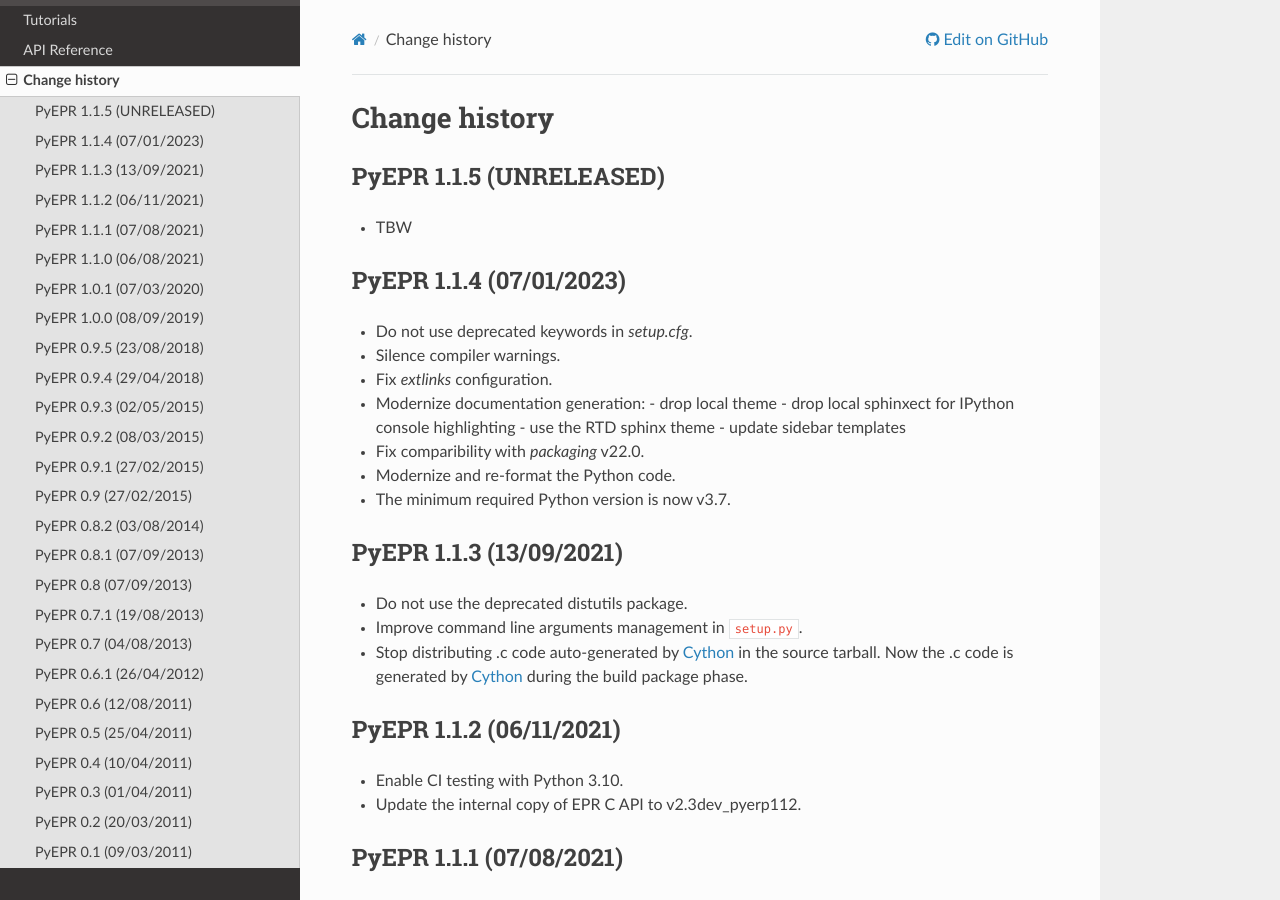
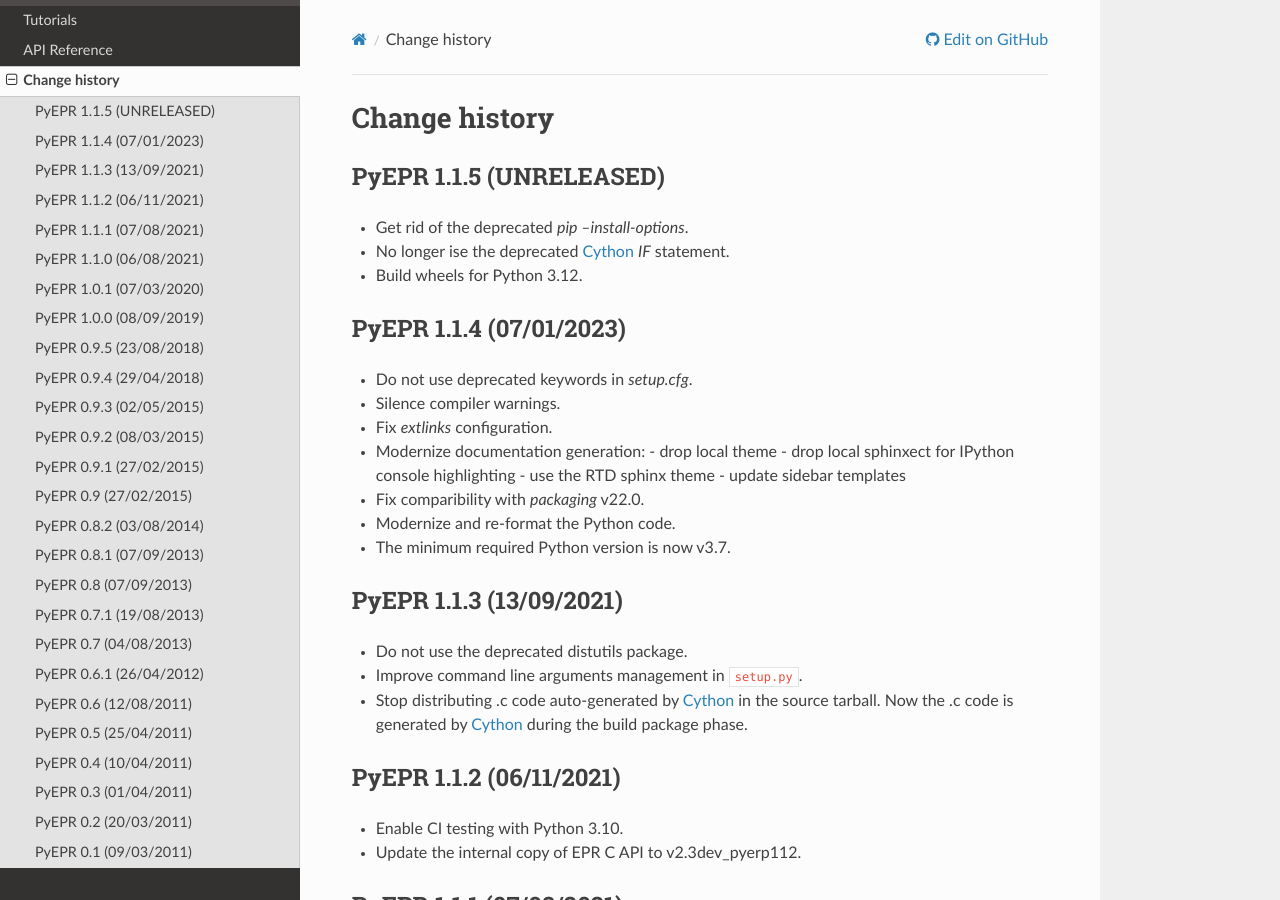
Before and after one commit to avalentino/pyepr, a Sphinx documentation site: the page built from doc/NEWS.rst, in a window 1280 px wide and 900 px high. Built offline with Sphinx 7.4.7 and the Read the Docs theme 2.0.0, drawn with Linux system fonts in a browser that asks for light colours; formulas are drawn with MathJax 3.

Commit message:
Update doc/NEWS.rst

```diff
--- a/doc/NEWS.rst
+++ b/doc/NEWS.rst
@@ -4,7 +4,9 @@
 PyEPR 1.1.5 (UNRELEASED)
 ------------------------
 
-* TBW
+* Get rid of the deprecated `pip --install-options`.
+* No longer ise the deprecated Cython_ `IF` statement.
+* Build wheels for Python 3.12.
 
 
 PyEPR 1.1.4 (07/01/2023)
```
